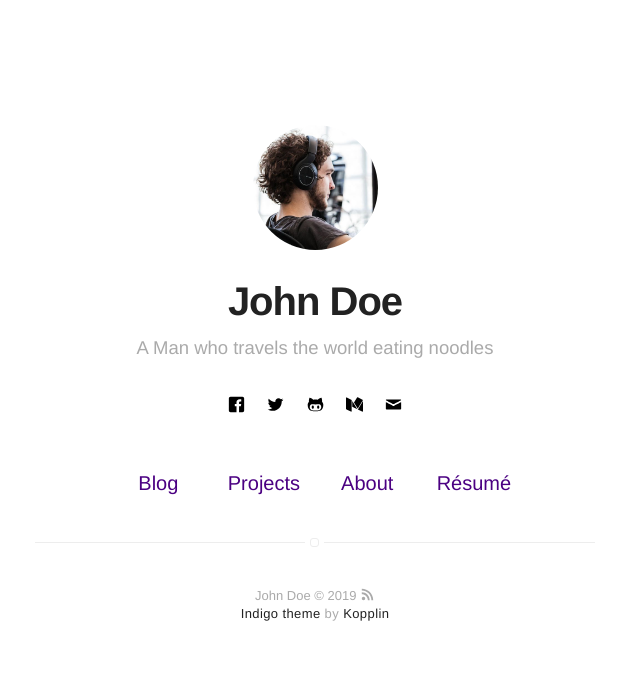
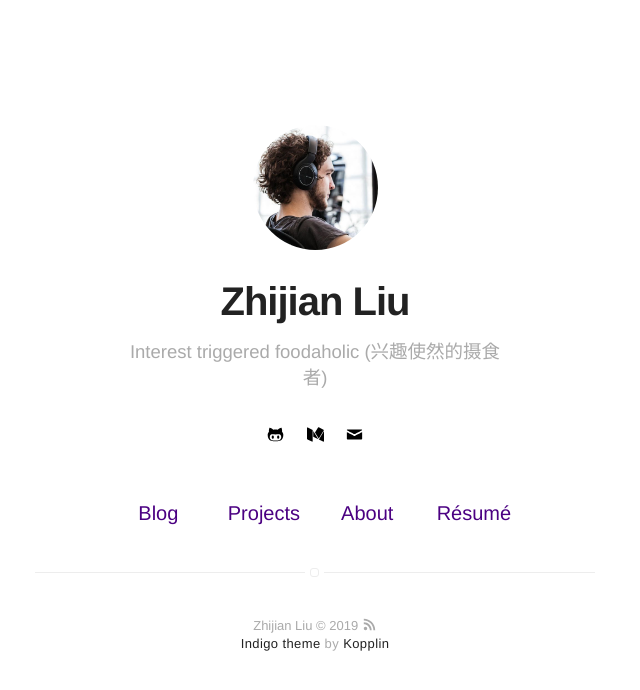
Before and after one commit to subaiwen/subaiwen.github.io, a Jekyll site: the page built from index.html, in a window 1280 px wide. Shown: the top 690 px of the page, without its empty margins (325-965 px from the left). Built offline with Jekyll 4.4.1, drawn with Linux system fonts in a browser that asks for light colours.

Commit message:
Update _config.yml

```diff
--- a/_config.yml
+++ b/_config.yml
@@ -1,6 +1,6 @@
 # main text of home
-name: John Doe
-bio: A Man who travels the world eating noodles
+name: Zhijian Liu
+bio: Interest triggered foodaholic (兴趣使然的摄食者)
 
 # twitter summary info
 description: A blog about technology and stuff related
@@ -34,8 +34,8 @@ disqus:
   categories: [blog, project] # only show disqus for posts that have these categories
 
 # if you don't have any of social below, comment the line
-facebook: myfacebook
-twitter: mytwitter
+# facebook: myfacebook
+# twitter: mytwitter
 # google: mygoogle
 # instagram: myinstagram
 # pinterest: mypinterest
@@ -51,7 +51,7 @@ github: mygithub
 medium: medium
 # vimeo: myvimeo
 # lanyrd: mylanyrd
-email: myemail@gmail.com
+email: 446885833jacob@gmail.com
 
 authors:
     johndoe:
```
